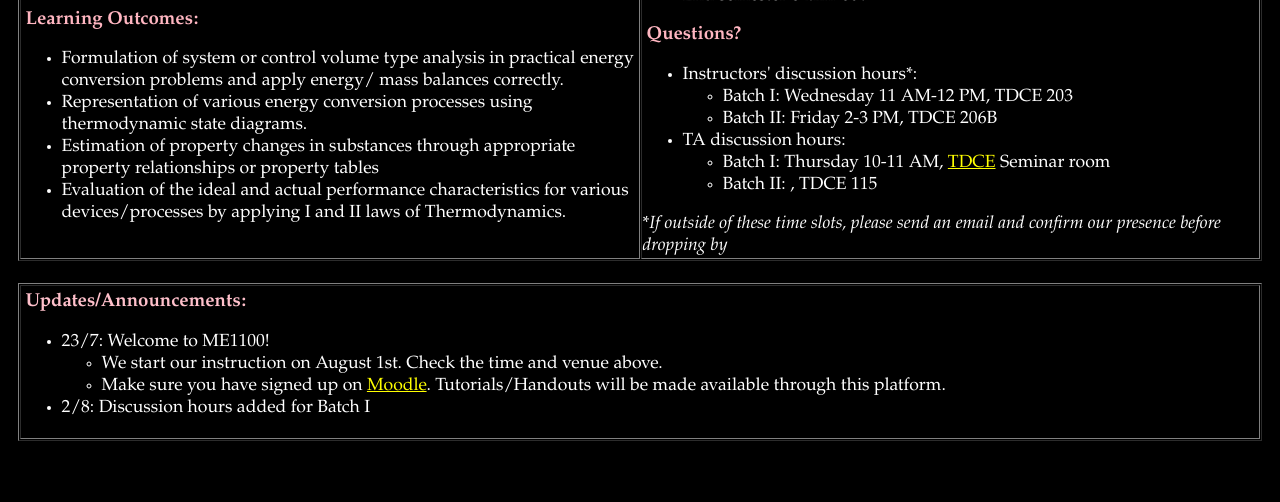
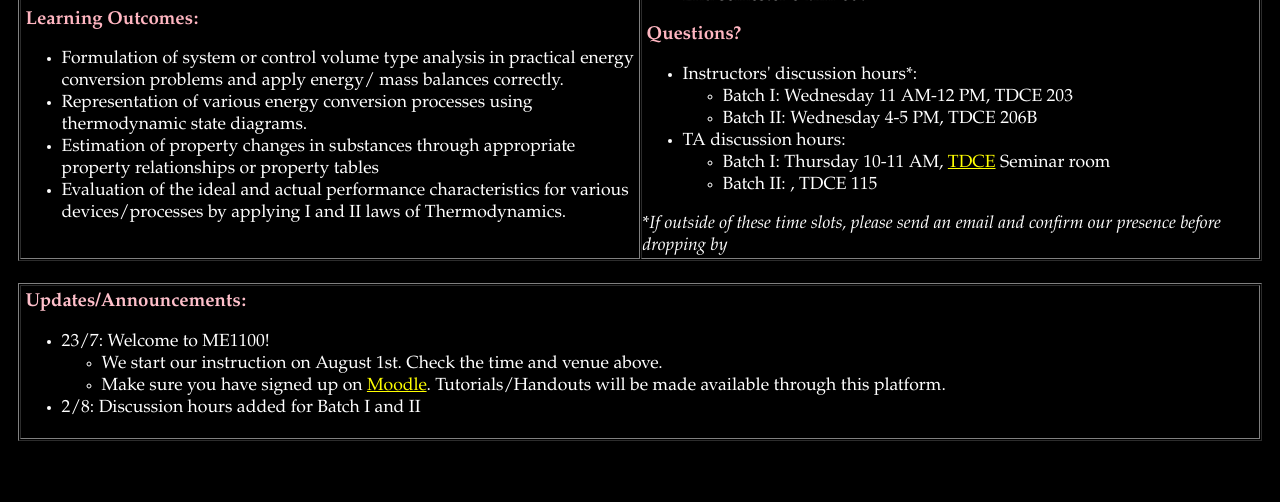
Before and after one commit to krithikasivaram/krithikasivaram.github.io, a Jekyll site: the page teaching/ME1100_Jul_Nov_2019.html, which Jekyll copies as it is, in a window 1280 px wide and 900 px high, scrolled down 646 px. Shown: the part 150-652 px from the top of the window. Built offline with Jekyll 4.4.1, drawn with Linux system fonts in a browser that asks for light colours.

Commit message:
varun hours

```diff
--- a/teaching/ME1100_Jul_Nov_2019.html
+++ b/teaching/ME1100_Jul_Nov_2019.html
@@ -168,7 +168,7 @@ Email: varuns@iitm.ac.in </li>
 	<ul>
 		<li> Instructors' discussion hours*:
 			  <ul> <li> Batch I: Wednesday 11 AM-12 PM, TDCE 203 </li>
-			 <li> Batch II: Friday 2-3 PM, TDCE 206B </li>
+			 <li> Batch II: Wednesday 4-5 PM, TDCE 206B </li>
 		</ul></li>
 		<li> TA discussion hours:
 			<ul> <li> Batch I: Thursday 10-11 AM, <a href="https://goo.gl/maps/PqbdfLVkFJr" target="_blank"> TDCE</a> Seminar room</li>
@@ -190,7 +190,7 @@ Updates/Announcements:</font></h3>
 			<li>Make sure you have signed up on <a href="https://courses.iitm.ac.in">Moodle</a>. Tutorials/Handouts will be made available through this platform.
 		</ul>
 	</li>
-	<li> 2/8: Discussion hours added for Batch I </li>
+	<li> 2/8: Discussion hours added for Batch I and II </li>
 </ul>
 </div>
 </td></tr>
```
